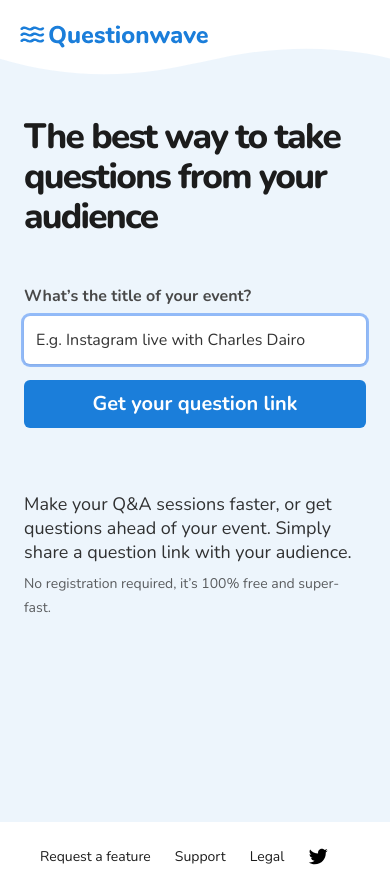
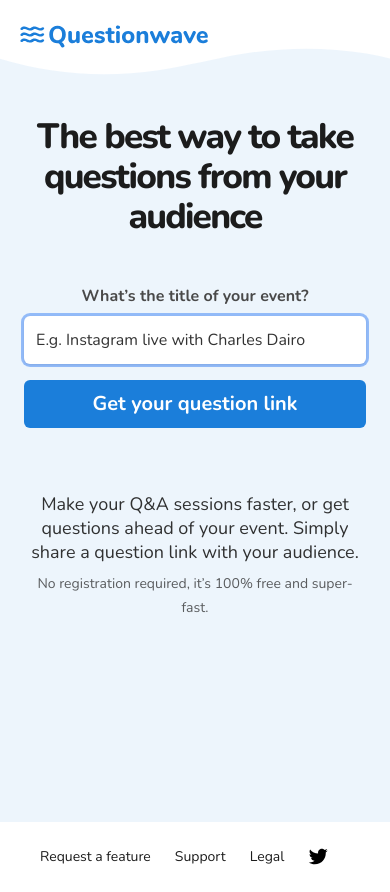
Before and after one commit to Adetoro/Questionwave-api, a React (Create React App) app in the folder client/: page / in a window 390 px wide. Built offline with nearby package versions, Linux system fonts and the light colour scheme; no server answers.

Commit message:
made homepage te center aligned on tab and mobile

```diff
--- a/client/src/pages/Home/home.css
+++ b/client/src/pages/Home/home.css
@@ -87,3 +87,14 @@
 .sz35_text{
   font-size: 2.2rem;
 }
+
+@media screen and (max-width: 1023px) {
+
+
+  .home_container{
+    text-align: center;
+  }
+
+
+
+}
```
